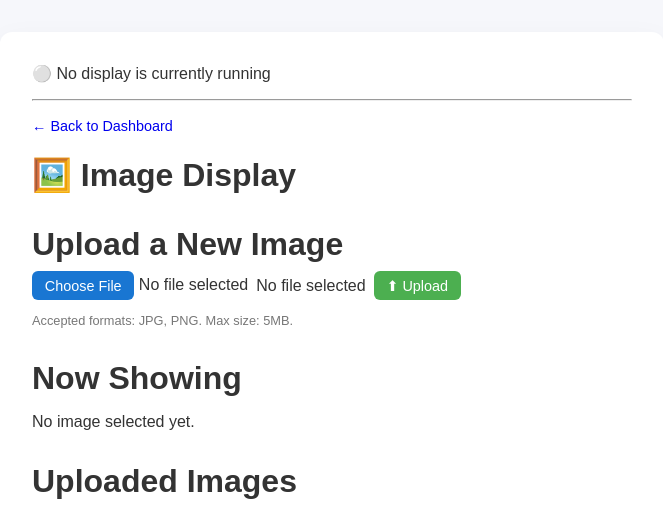
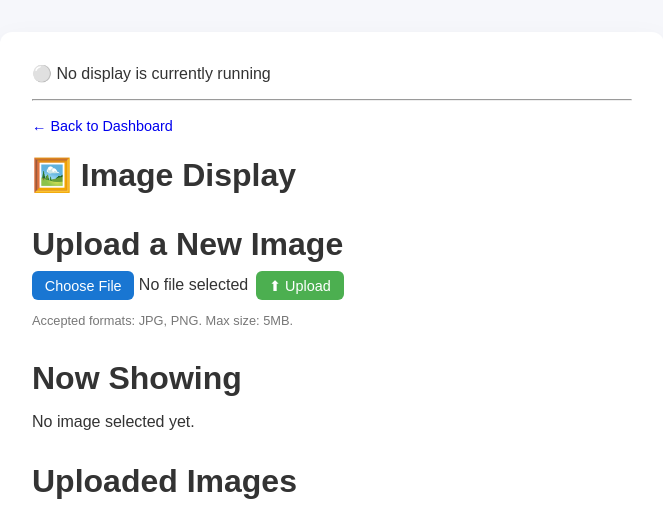
Before and after one commit to AnuKritiW/pipeline-project-AnuKritiW, a Flask app: page /profile/image in a window 1280 px wide. Shown: the top 516 px of the page, without its empty margins (308-971 px from the left). Run offline with Flask 3, Linux system fonts and the light colour scheme; parts of the project's set-up code (start-up, migrations or seed data) failed here and were passed over.

Commit message:
Remove duplicate string.

```diff
--- a/web_app/templates/display_image.html
+++ b/web_app/templates/display_image.html
@@ -11,7 +11,6 @@
         <button type="button" class="btn btn-blue" onclick="document.getElementById('fileInput').click();">Choose File</button>
         <span id="filename">No file selected</span>
       </label>
-      <span id="filename">No file selected</span>
       <button type="submit" class="btn btn-green" name="action" value="upload">⬆ Upload</button>
     </div>
     <p style="font-size:0.8rem;color:#777;">Accepted formats: JPG, PNG. Max size: 5MB.</p>
```
